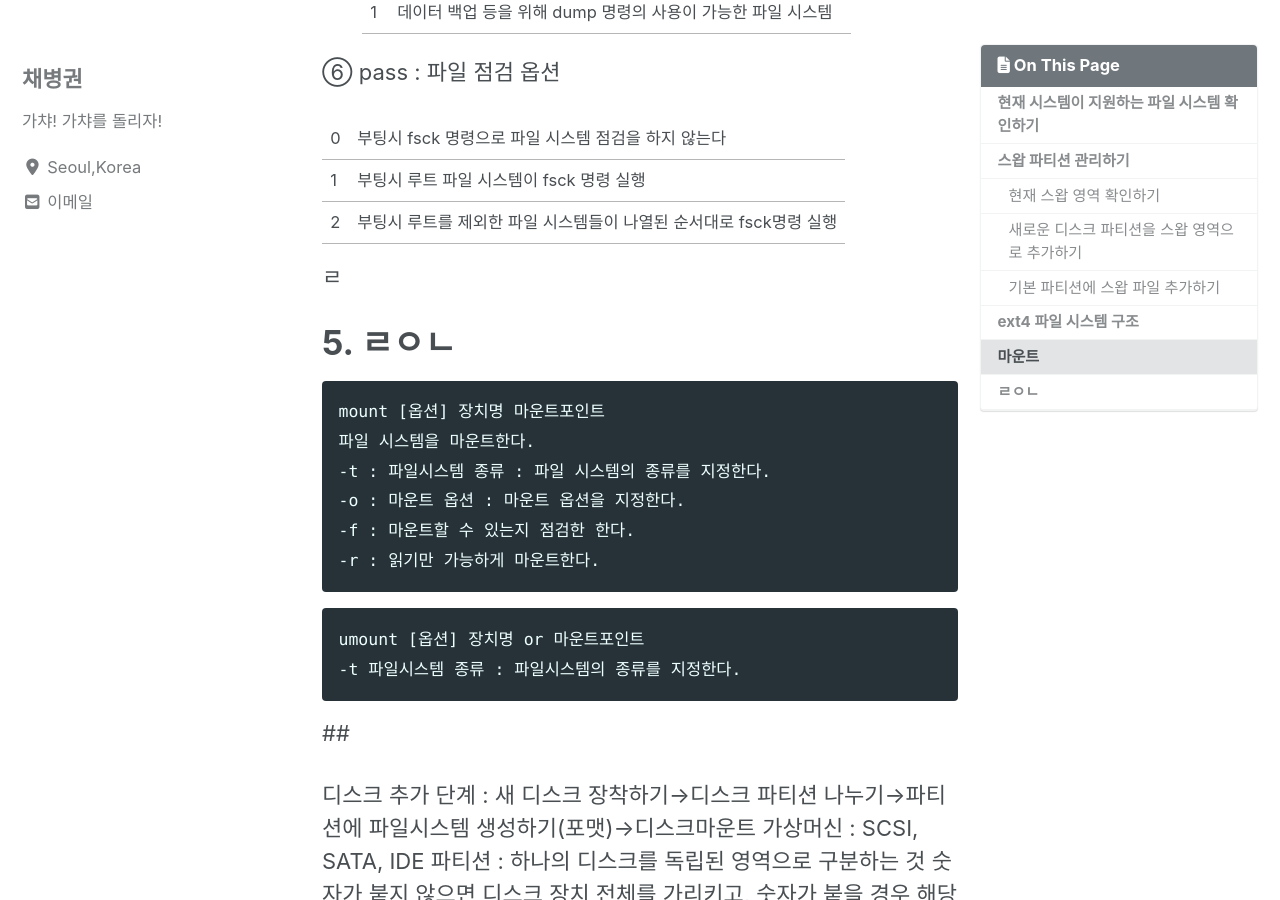
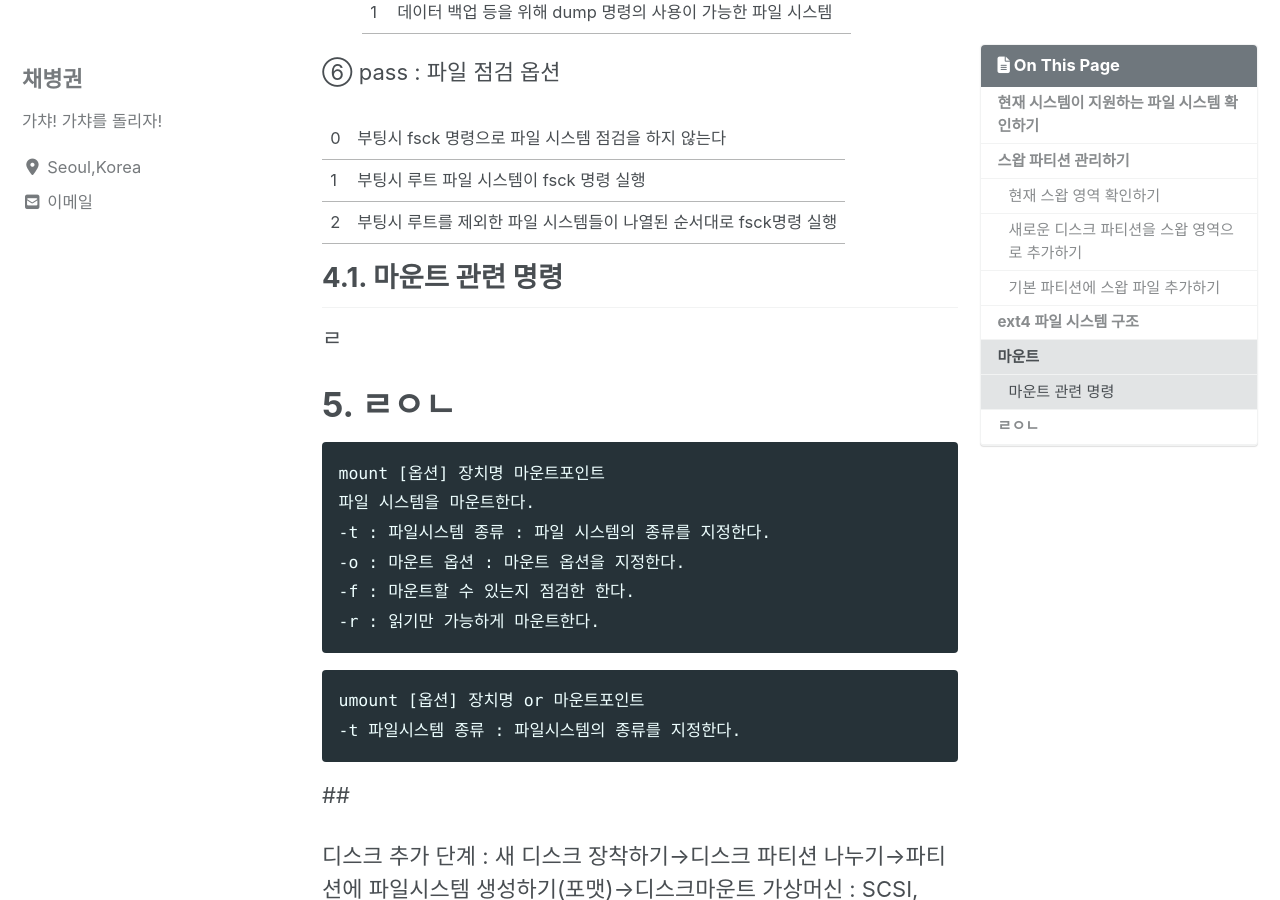
Before and after one commit to ByeongGwonChae/mynotebook, a Jekyll site: the page built from _posts/리눅스/2020-02-26-리눅스-mount.md, in a window 1280 px wide and 900 px high, scrolled down 5123 px. Built offline with Jekyll 4.4.1, drawn with Linux system fonts in a browser that asks for light colours; cached includes are drawn as plain includes; nearby versions of some CDN libraries.

Commit message:
Update 2020-02-26-리눅스-mount.md

```diff
--- a/_posts/리눅스/2020-02-26-리눅스-mount.md
+++ b/_posts/리눅스/2020-02-26-리눅스-mount.md
@@ -120,6 +120,8 @@ ext4의 블록 그룹은 0, a, b로 3가지가 있다.
 |2|부팅시 루트를 제외한 파일 시스템들이 나열된 순서대로 fsck명령 실행|
 
 
+## 마운트 관련 명령
+
 
 
 ㄹ
```
